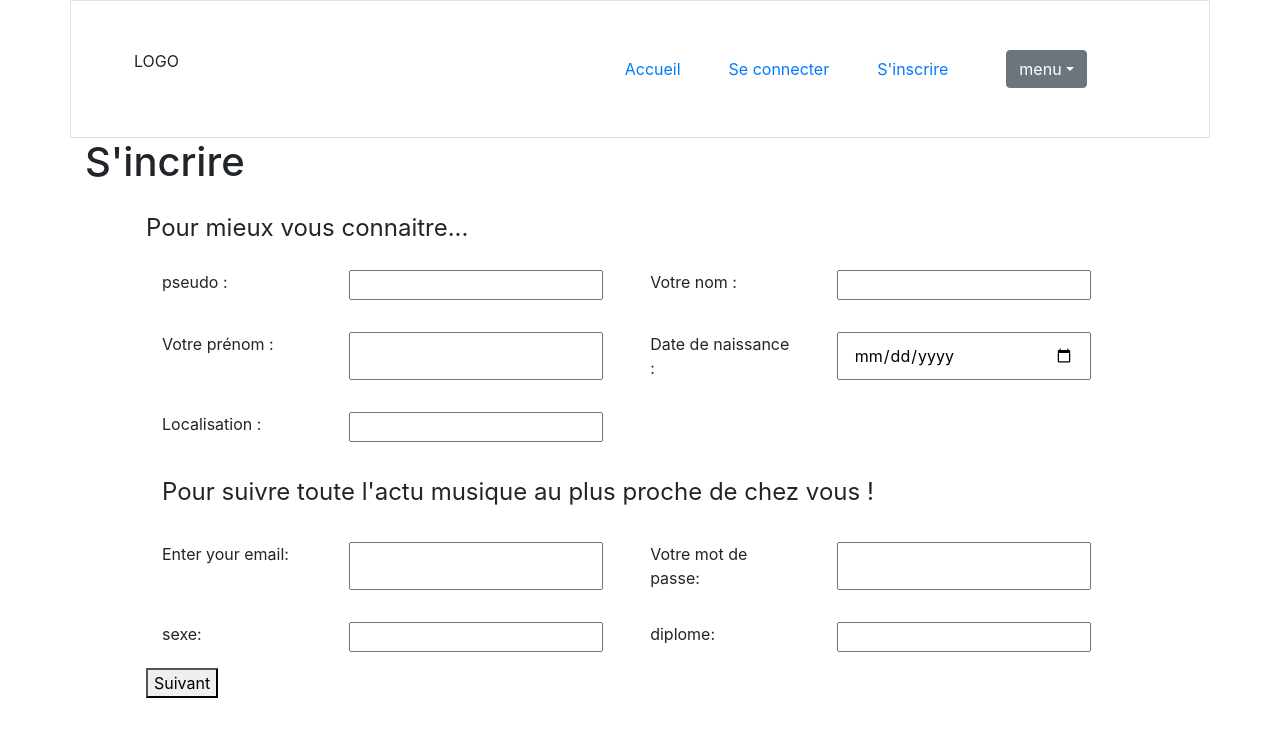
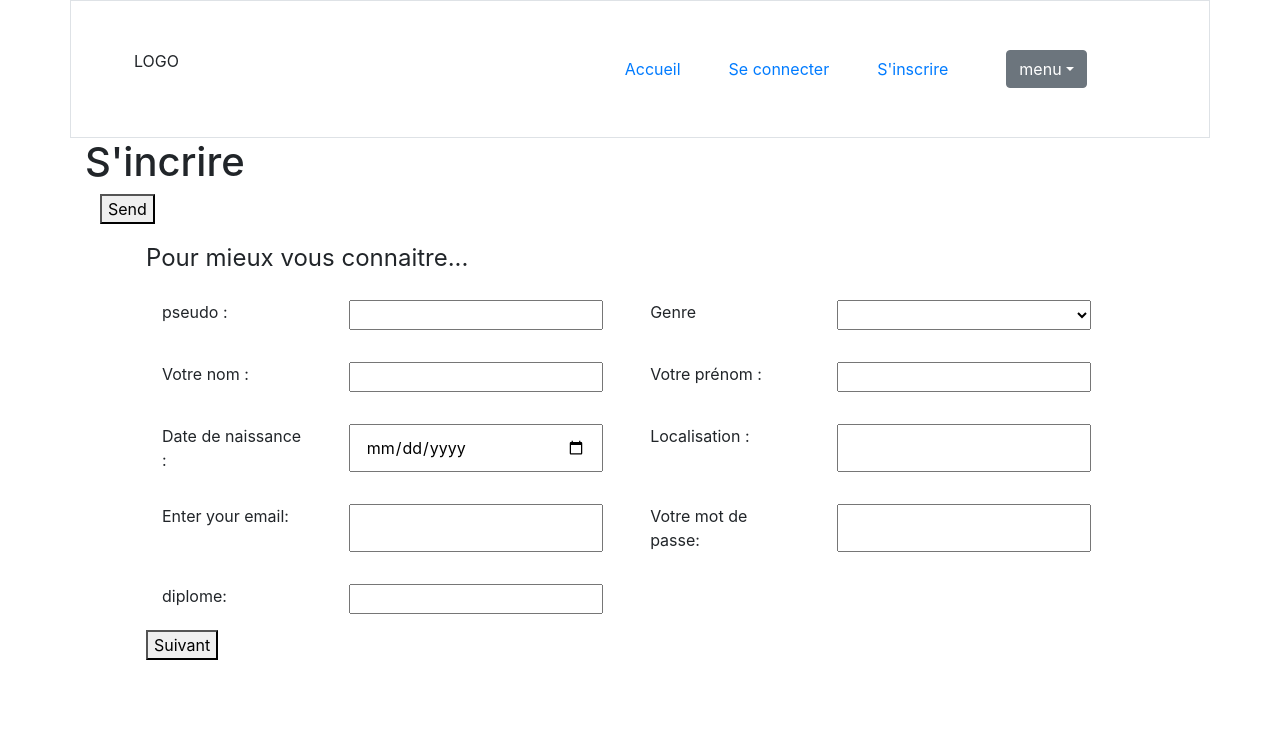
Before and after one commit to ghislaingirardeau/Planet_music, a Nuxt app: page /signup in a window 1280 px wide. Shown: the top 736 px of the page. Built offline with nearby package versions, Linux system fonts and the light colour scheme.

Commit message:
test fetch data in same object json

```diff
--- a/components/profil/personalData.vue
+++ b/components/profil/personalData.vue
@@ -3,32 +3,34 @@
 
         <legend class="col-12">{{title}} </legend>
         <label class="col-2 m-3" for="pseudo">pseudo : </label>
-        <input class="col-3 m-3" type="text" name="pseudo" id="pseudo" v-model="pseudo">
+        <input class="col-3 m-3" type="text" name="pseudo" id="pseudo" v-model="dataPost.pseudo">
+
+        <label class="col-2 m-3" for="gender">Genre </label>
+        <select class="col-3 m-3" name="gender" id="gender" v-model="dataPost.gender">
+            <option value="Mr">Mr</option>
+            <option value="Mme">Mme</option>
+        </select>
 
         <label class="col-2 m-3" for="lastname">Votre nom : </label>
-        <input class="col-3 m-3" type="text" name="lastname" id="lastname" v-model="lastname">
+        <input class="col-3 m-3" type="text" name="lastname" id="lastname" v-model="dataPost.lastname">
 
         <label class="col-2 m-3" for="firstname">Votre prénom : </label>
-        <input class="col-3 m-3" type="text" name="firstname" id="firstname" v-model="firstname">
+        <input class="col-3 m-3" type="text" name="firstname" id="firstname" v-model="dataPost.firstname">
 
         <label class="col-2 m-3" for="birth">Date de naissance : </label>
-        <input class="col-3 m-3" type="date" name="birth" id="birth" max="2021-12-31" v-model="birth">
+        <input class="col-3 m-3" type="date" name="birth" id="birth" max="2021-12-31" v-model="dataPost.birth">
 
         <label class="col-2 m-3" for="localization">Localisation : </label>
-        <input class="col-3 m-3" type="text" name="localization" id="localization" v-model="localization">
+        <input class="col-3 m-3" type="text" name="localization" id="localization" v-model="dataPost.localization">
 
-        <legend class="col-12 m-3">Pour suivre toute l'actu musique au plus proche de chez vous !</legend>
         <label class="col-2 m-3" for="email">Enter your email: </label>
-        <input class="col-3 m-3" type="email" name="email" id="email" v-model="email">
+        <input class="col-3 m-3" type="email" name="email" id="email" v-model="dataPost.email">
 
         <label class="col-2 m-3" for="password">Votre mot de passe: </label>
-        <input class="col-3 m-3" type="password" name="password" id="password" v-model="password">
+        <input class="col-3 m-3" type="password" name="password" id="password" v-model="dataPost.password">
 
-        <label class="col-2 m-3" for="sexe">sexe: </label>
-        <input class="col-3 m-3" type="sexe" name="sexe" id="sexe" v-model="sexe">
-        <!-- prof -->
         <label class="col-2 m-3" for="diplome">diplome: </label>
-        <input class="col-3 m-3" type="diplome" name="diplome" id="diplome" v-model="diplome">
+        <input class="col-3 m-3" type="diplome" name="diplome" id="diplome" v-model="dataPost.diplome">
 
         <div class="col-12">
             <button @click="next">Suivant</button>
@@ -43,16 +45,17 @@
 export default {
     data () {
         return {
+            dataPost: {
                 pseudo: "",
                 lastname: "",
                 firstname: "",
                 birth: "",
-            sexe: "",
+                gender: "",
                 localization: "",
                 email: "",
                 password: "",
-
                 diplome: "",
+            }
         }
     },
     props: {
--- a/pages/signup.vue
+++ b/pages/signup.vue
@@ -2,7 +2,7 @@
     <main class="container">
 
         <h1 class="row">S'incrire</h1>
-
+        <button @click="PostData">Send</button>
         <button @click="prev" v-if="on > 0">Retour</button>
 
         <form id="signup__bloc" v-on:submit.prevent> <!-- Empecher envoie du formulaire au click du bouton suivant -->
@@ -99,6 +99,28 @@ export default {
                 this.direction = "left"
             }
         },
+        PostData() {
+
+            class User {
+                constructor(id, status, category, instrument, musicType) {
+                this.id = id
+                this.status = status;
+                this.category = category;
+                this.instrument = instrument;
+                this.musicType = musicType;
+                }
+            }
+
+            let newUser = new User (
+                this.$children[0].dataPost,
+                this.$children[1].userStatus,
+                this.$children[2].userCategory,
+                this.$children[3].instrumentSelection,
+                this.$children[4].musicType
+                )
+
+            console.log(JSON.stringify(newUser))
+        }
     }
 }
 </script>
```
Lines whose indentation alone changed are shown as unchanged.
